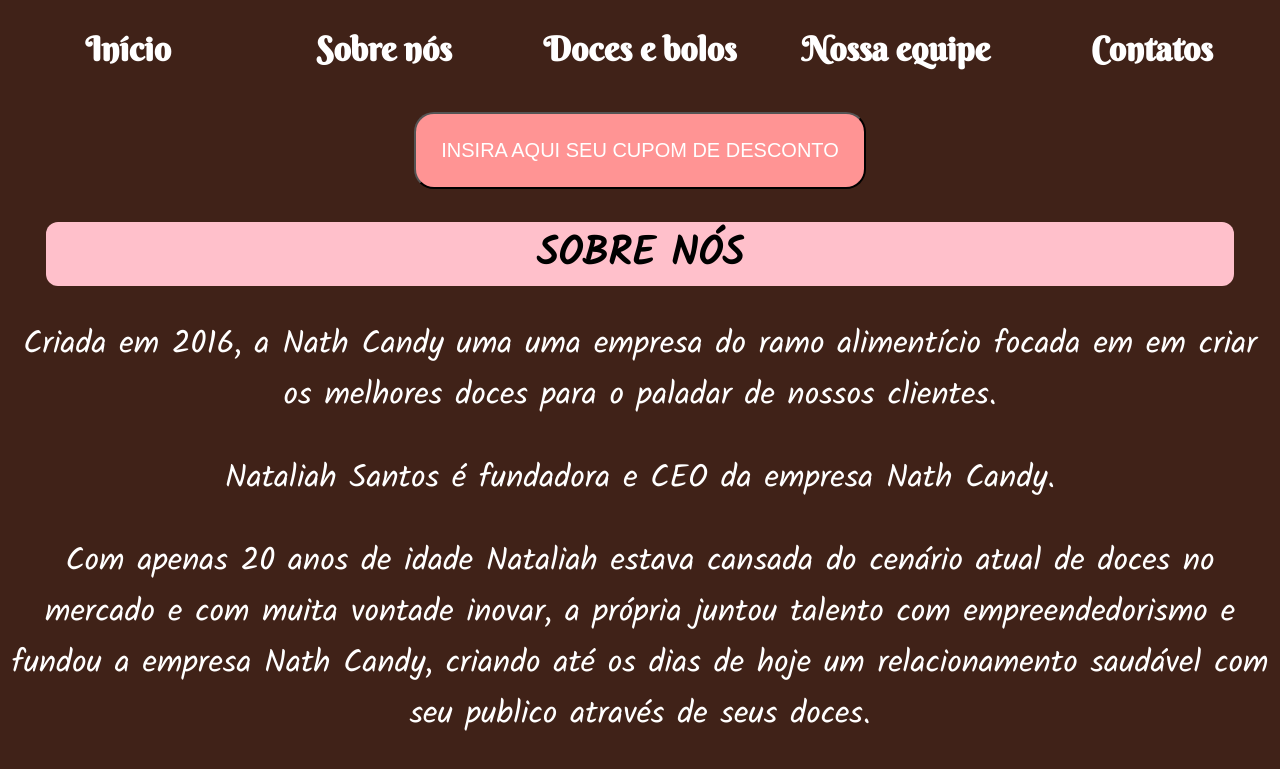
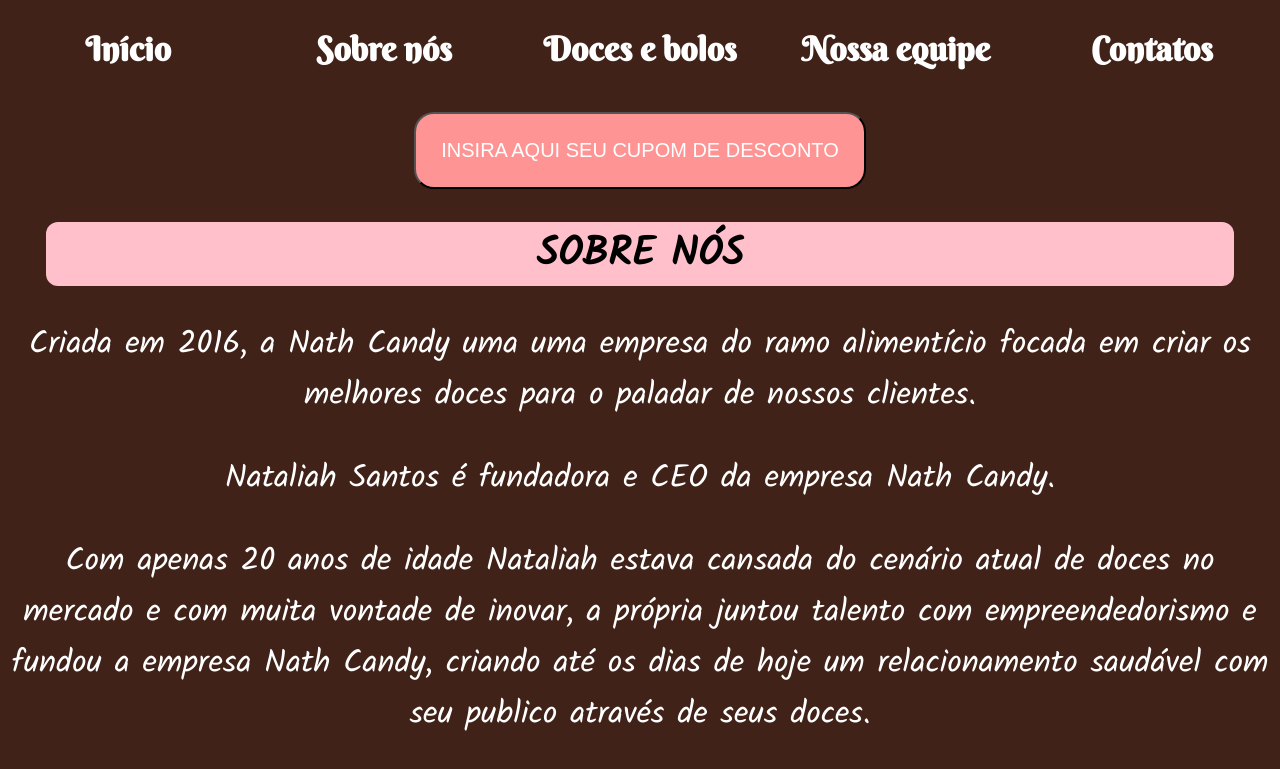
Before and after one commit to ThiagoAbreuBR/Nath-Candy-M1, a plain HTML site: page sobrenos.html in a window 1280 px wide. Shown: the top 769 px of the page. Drawn offline with Linux system fonts and the light colour scheme.

Commit message:
Update sobrenos.html

```diff
--- a/sobrenos.html
+++ b/sobrenos.html
@@ -36,11 +36,11 @@
     <section>
     <h2>SOBRE NÓS</h2>
     <div class="sobrenos">
-    <p>Criada em 2016, a Nath Candy uma uma empresa do ramo alimentício focada em
+    <p>Criada em 2016, a Nath Candy uma uma empresa do ramo alimentício focada
         em criar os melhores doces para o paladar de nossos clientes.
     <p>Nataliah Santos é fundadora e CEO da empresa Nath Candy.</p>
     <p>Com apenas 20 anos de idade Nataliah estava cansada do cenário atual de doces no mercado
-        e com muita vontade inovar, a própria juntou talento com empreendedorismo e fundou a empresa
+        e com muita vontade de inovar, a própria juntou talento com empreendedorismo e fundou a empresa
         Nath Candy, criando até os dias de hoje um relacionamento saudável com seu
         publico através de seus doces.</p>
         <p> A Nath Candy tem a missão de ser tornar uma empresa de referência no ramos de doces, nosso foco é levar
```
